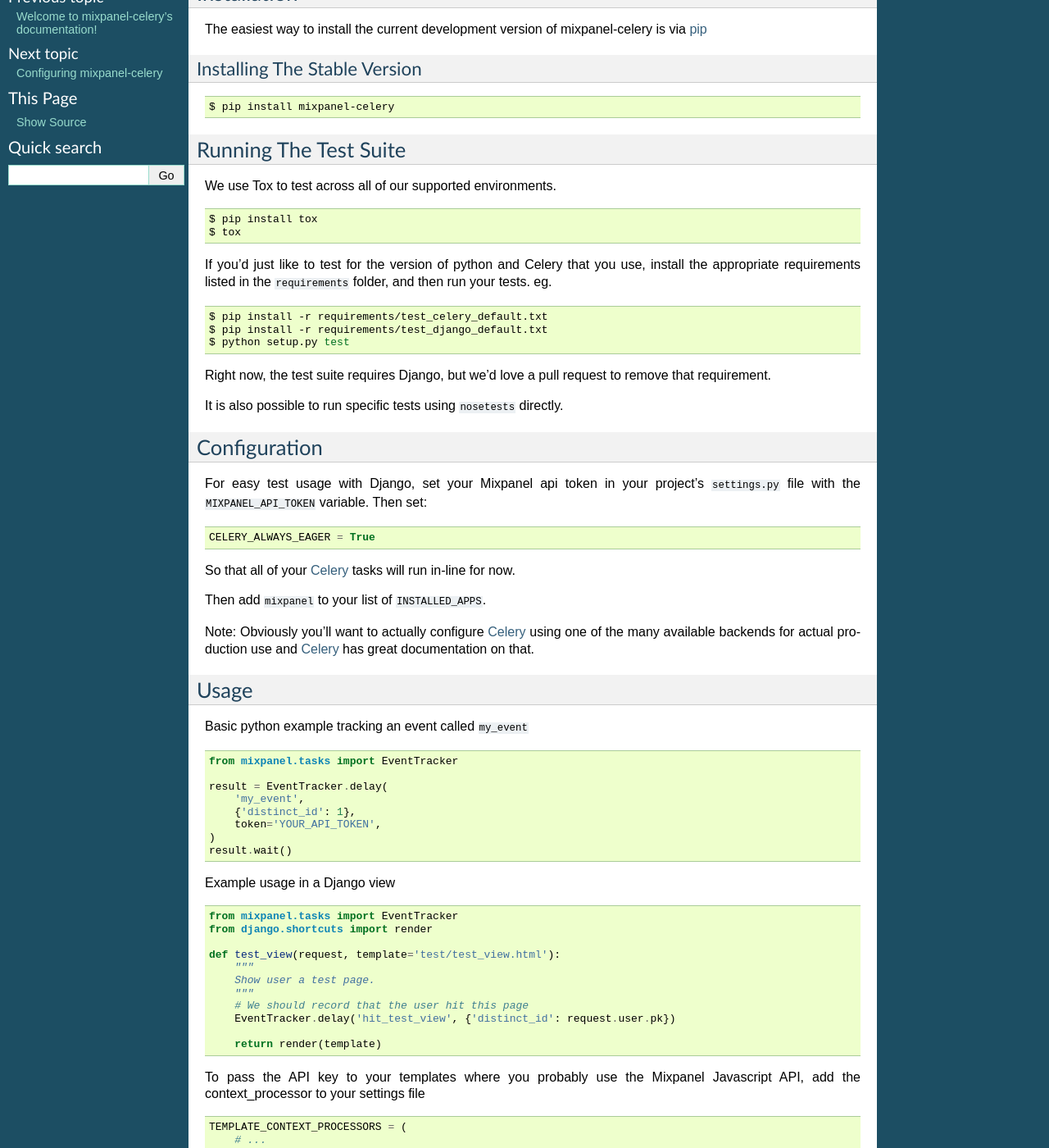
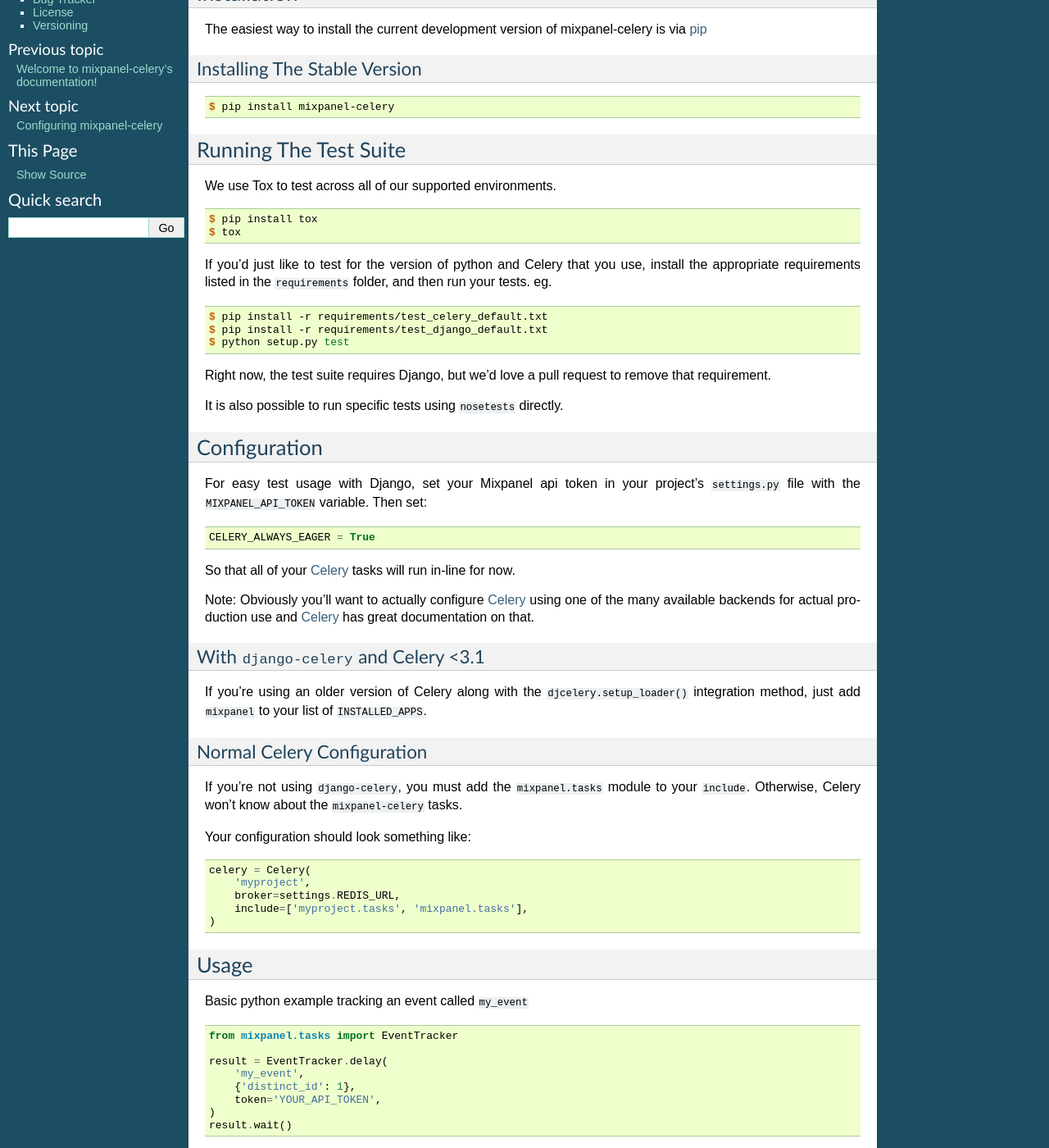
Before and after one commit to winhamwr/mixpanel-celery, a Sphinx documentation site: the page built from docs/introduction.rst, in a window 1280 px wide and 1400 px high, scrolled down 371 px. Shown: the whole window at 82% size. Built offline with Sphinx 7.4.7, drawn with Linux system fonts in a browser that asks for light colours; some of the changed text lies outside the part shown.

Commit message:
Properly document usage when not using django-celery.

```diff
--- a/docs/introduction.rst
+++ b/docs/introduction.rst
@@ -24,7 +24,7 @@
 Installing The Stable Version
 -----------------------------
 
-.. code-block:: bash
+.. code-block:: shell-session
 
     $ pip install mixpanel-celery
 
@@ -34,7 +34,7 @@
 
 We use Tox to test across all of our supported environments.
 
-.. code-block:: bash
+.. code-block:: shell-session
 
     $ pip install tox
     $ tox
@@ -43,7 +43,7 @@
 install the appropriate requirements listed in the ``requirements`` folder, and
 then run your tests. eg.
 
-.. code-block:: bash
+.. code-block:: shell-session
 
     $ pip install -r requirements/test_celery_default.txt
     $ pip install -r requirements/test_django_default.txt
@@ -64,11 +64,36 @@
 
 So that all of your `Celery`_ tasks will run in-line for now.
 
-Then add ``mixpanel`` to your list of ``INSTALLED_APPS``.
-
 Note: Obviously you'll want to actually configure `Celery`_ using one of the
 many available backends for actual production use and `Celery`_ has great
 documentation on that.
+
+
+With ``django-celery`` and Celery <3.1
+--------------------------------------
+
+If you're using an older version of Celery
+along with the ``djcelery.setup_loader()`` integration method,
+just add ``mixpanel`` to your list of ``INSTALLED_APPS``.
+
+Normal Celery Configuration
+---------------------------
+
+If you're not using ``django-celery``,
+you must add the ``mixpanel.tasks`` module
+to your ``include``.
+Otherwise,
+Celery won't know about the ``mixpanel-celery`` tasks.
+
+Your configuration should look something like:
+
+.. code-block:: python
+
+    celery = Celery(
+        'myproject',
+        broker=settings.REDIS_URL,
+        include=['myproject.tasks', 'mixpanel.tasks'],
+    )
 
 Usage
 =====
@@ -216,7 +241,7 @@
 
 mixpanel-celery uses `sphinx`_ for documentation. To build the HTML docs
 
-.. code-block:: bash
+.. code-block:: shell-session
 
     $ pip install sphinx
     $ pip install sphinxtogithub
```
Also changed, not shown: 1 other file.
